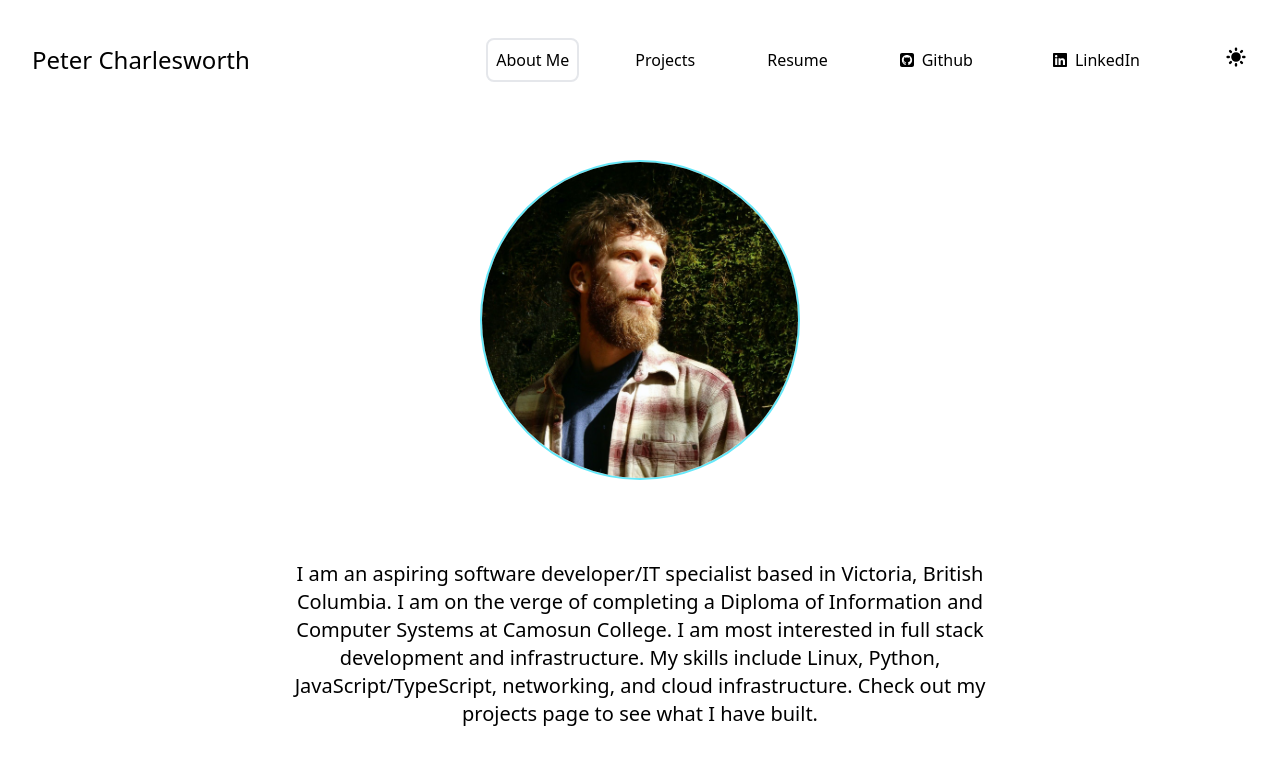
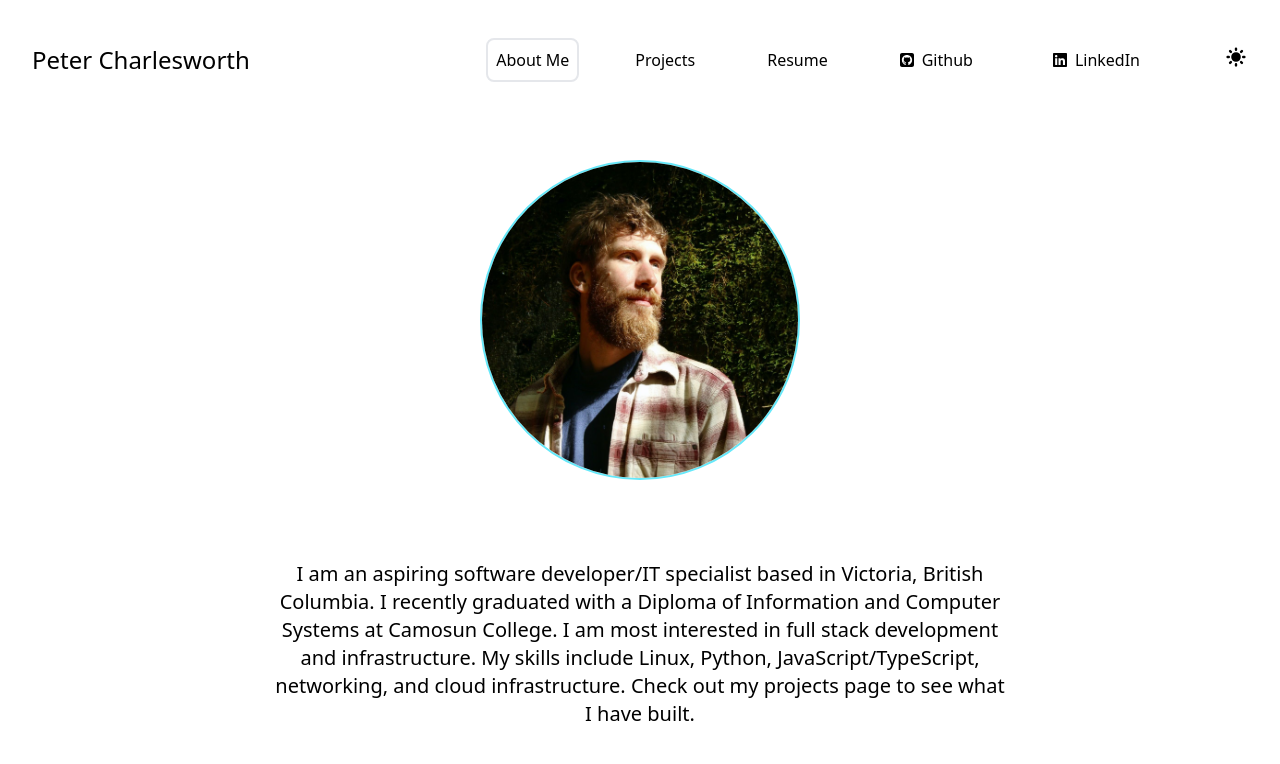
Before and after one commit to ElMarchk0/nuxtResume, a Nuxt app: page / in a window 1280 px wide. Shown: the top 764 px of the page. Built offline with nearby package versions, Linux system fonts and the light colour scheme.

Commit message:
edited bio

```diff
--- a/pages/index.vue
+++ b/pages/index.vue
@@ -8,9 +8,9 @@
       />
       <p class="text-center text-xl lg:mx-64 lg:px-4 lg:py-16 md:px-8 sm:p-2">
         I am an aspiring software developer/IT specialist based in Victoria,
-        British Columbia. I am on the verge of completing a Diploma of
-        Information and Computer Systems at Camosun College. I am most
-        interested in full stack development and infrastructure. My
+        British Columbia. I recently graduated with a Diploma of Information and
+        Computer Systems at Camosun College. I am most interested in full stack
+        development and infrastructure. My
         <span class="hover:text-blue-400"><a href="/resume">skills</a></span>
         include Linux, Python, JavaScript/TypeScript, networking, and cloud
         infrastructure. Check out my
```
